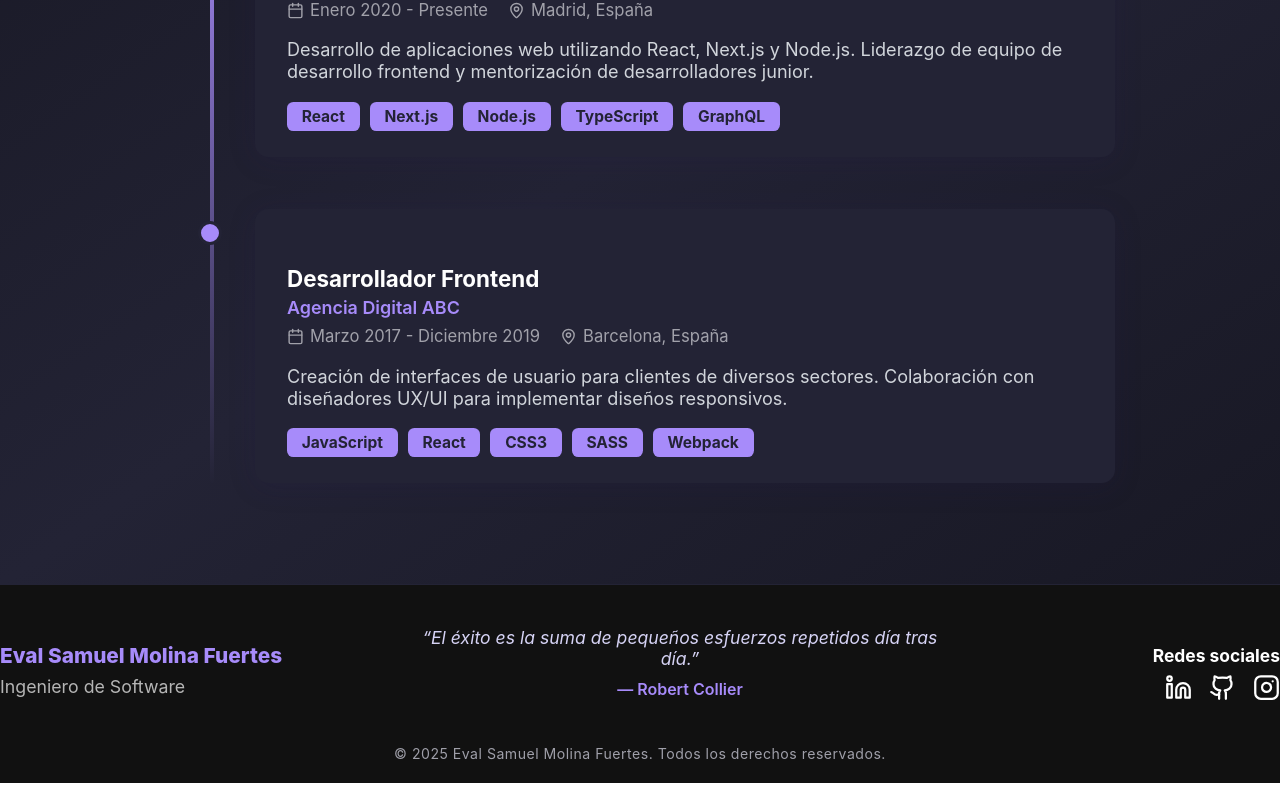
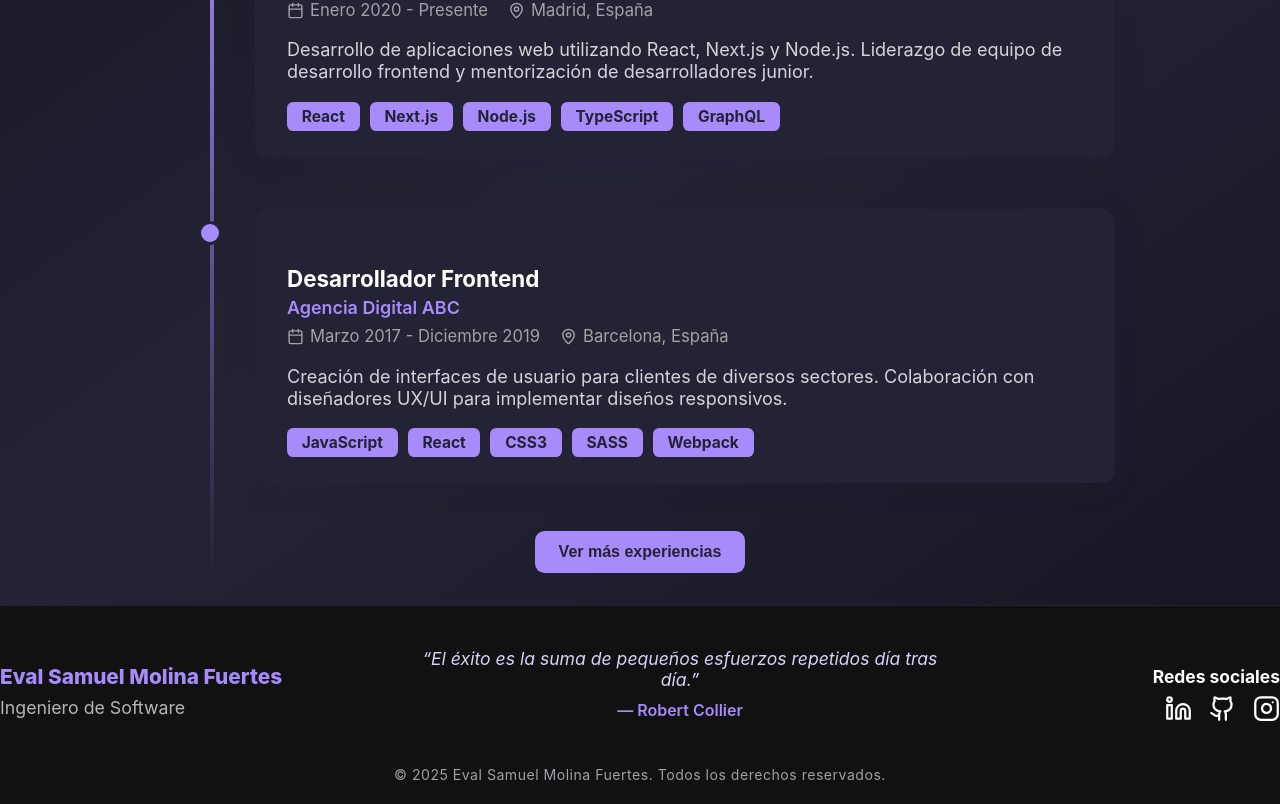
Before and after one commit to fuertes155/Portafolio, a Next.js app: page /experiencia in a window 1280 px wide. Shown: the part 392-1196 px from the top of the page. Before the commit the page ends 1175 px from the top, so only its background shows below. Built offline with nearby package versions, Linux system fonts and the light colour scheme.

Commit message:
Agrega botón para ver más experiencias en la sección de experiencia

```diff
--- a/src/app/experiencia/page.tsx
+++ b/src/app/experiencia/page.tsx
@@ -1,5 +1,6 @@
 "use client"
 
+import { useState } from "react";
 import { Calendar, MapPin } from "lucide-react"
 
 type Experiencia = {
@@ -35,7 +36,23 @@ const experiencias: Experiencia[] = [
   },
 ];
 
+const experienciasExtra: Experiencia[] = [
+  {
+    puesto: "Desarrollador Web Freelance",
+    empresa: "Proyectos Independientes",
+    fecha: "Enero 2016 - Febrero 2017",
+    ubicacion: "Remoto",
+    descripcion:
+      "Desarrollo de sitios web para pequeñas empresas utilizando WordPress, HTML y CSS. Gestión directa con clientes y entrega de soluciones personalizadas.",
+    tecnologias: ["WordPress", "HTML5", "CSS3", "PHP"],
+    empresaUrl: "#",
+  },
+];
+
 export default function Experiencia() {
+  const [verMas, setVerMas] = useState(false);
+  const experienciasAMostrar = verMas ? [...experiencias, ...experienciasExtra] : experiencias;
+
   return (
     <section
       id="experiencia"
@@ -81,7 +98,7 @@ export default function Experiencia() {
           }}
         />
         <div style={{ display: "flex", flexDirection: "column", gap: "3.3rem", position: "relative" }}>
-          {experiencias.map((exp, idx) => (
+          {experienciasAMostrar.map((exp, idx) => (
             <div key={idx} style={{ display: "flex", flexDirection: "row", alignItems: "flex-start", position: "relative", zIndex: 1 }}>
               {/* Punto de la línea */}
               <div style={{ width: 90, display: "flex", justifyContent: "center", position: "relative" }}>
@@ -155,6 +172,26 @@ export default function Experiencia() {
             </div>
           ))}
         </div>
+
+        {/* Botón Ver Más */}
+        <div style={{ marginTop: "3rem", textAlign: "center" }}>
+          <button
+            onClick={() => setVerMas(!verMas)}
+            style={{
+              padding: "0.75rem 1.5rem",
+              background: "var(--color-primary)",
+              color: "var(--color-bg-card, #232335)",
+              fontWeight: 700,
+              borderRadius: "0.6rem",
+              fontSize: "1rem",
+              border: "none",
+              cursor: "pointer",
+              transition: "all 0.3s ease",
+            }}
+          >
+            {verMas ? "Ver menos" : "Ver más experiencias"}
+          </button>
+        </div>
       </div>
     </section>
   );
```
